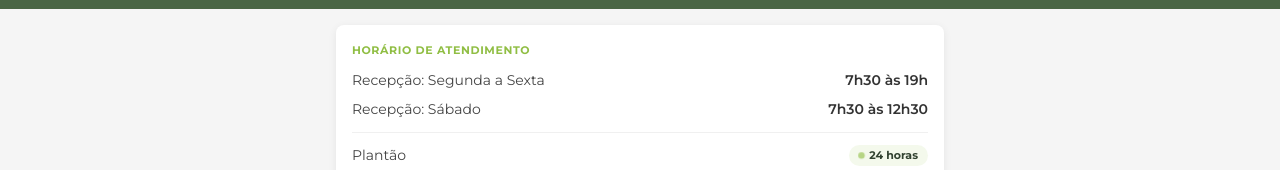
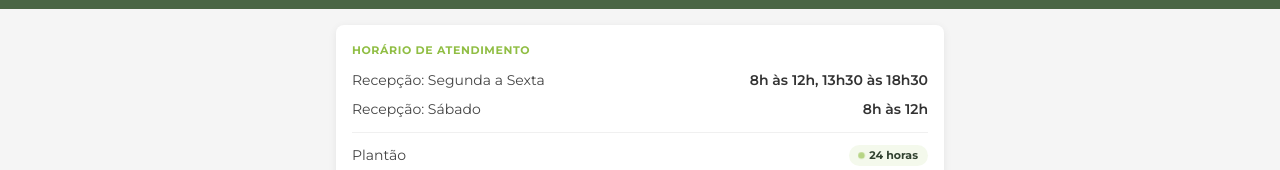
Before and after one commit to FranciscoKnebel/clinivetijui.com.br, a website: page index.html in a window 1280 px wide. Shown: the part 270-440 px from the top of the page. Drawn offline with Linux system fonts and the light colour scheme.

Commit message:
chore: update store times.

```diff
--- a/index.html
+++ b/index.html
@@ -44,11 +44,11 @@
         <div class="contact-rows">
           <div class="contact-row">
             <span class="contact-row__label">Recepção: Segunda a Sexta</span>
-            <span class="contact-row__value">7h30 às 19h</span>
+            <span class="contact-row__value">8h às 12h, 13h30 às 18h30</span>
           </div>
           <div class="contact-row">
             <span class="contact-row__label">Recepção: Sábado</span>
-            <span class="contact-row__value">7h30 às 12h30</span>
+            <span class="contact-row__value">8h às 12h</span>
           </div>
           <div class="divider"></div>
           <div class="contact-row">
```
